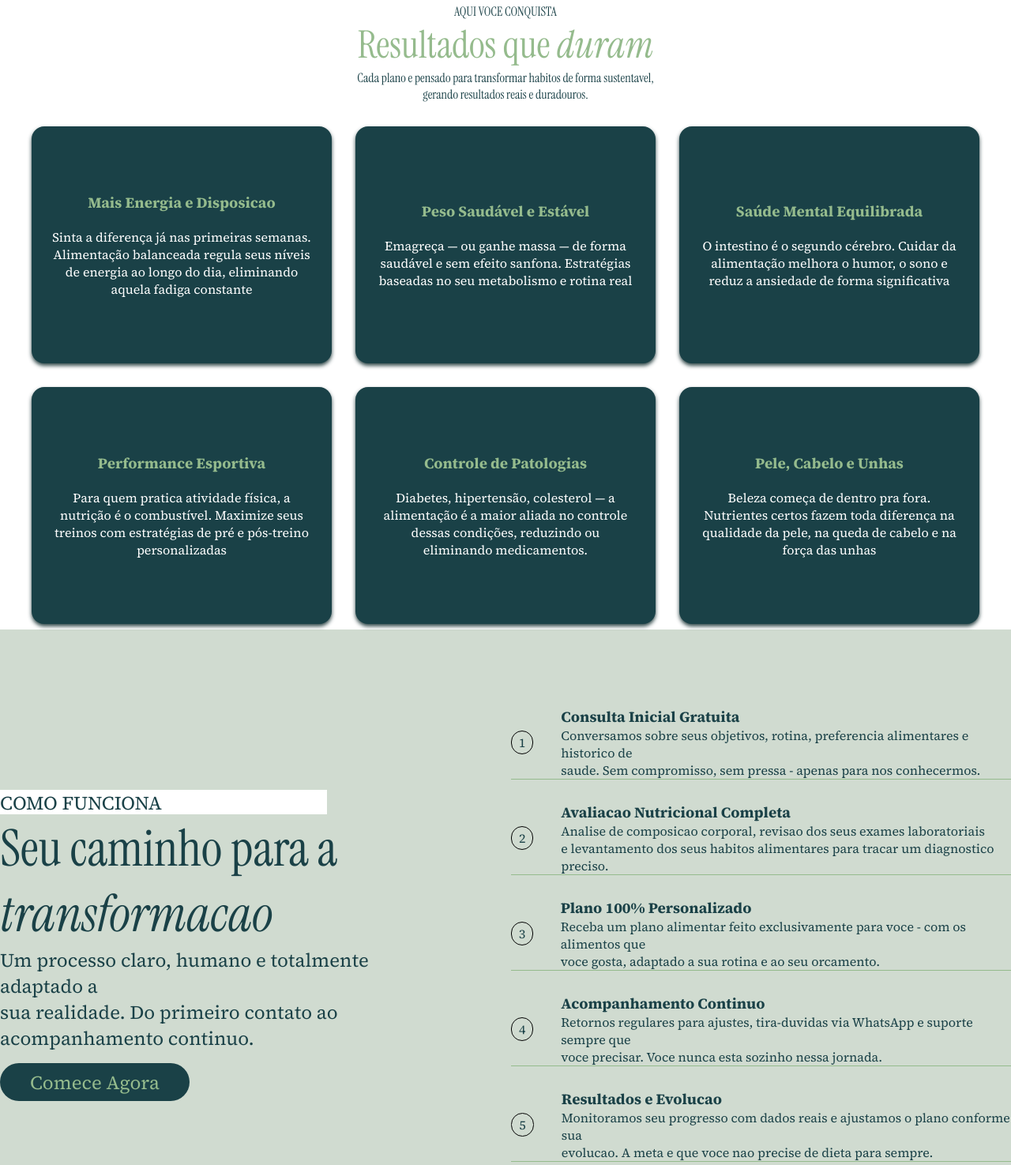
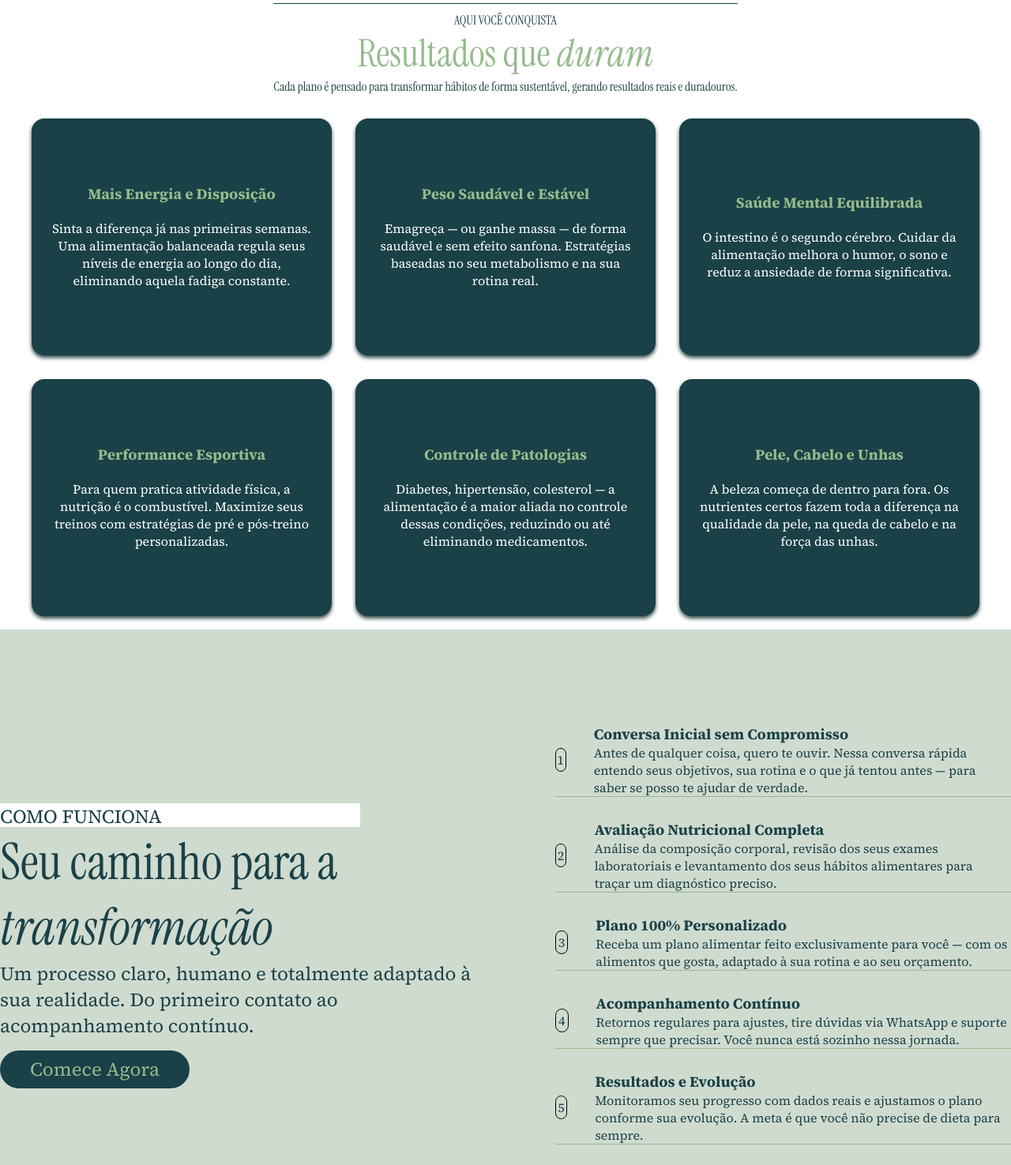
Before and after one commit to andersonhbc/Nutri-page, a plain HTML site: page index.html in a window 1280 px wide. Shown: the part 805-2280 px from the top of the page at 79% size. Drawn offline with Linux system fonts and the light colour scheme; a web font is replaced by a local one.

Commit message:
Update index.html

```diff
--- a/index.html
+++ b/index.html
@@ -1,5 +1,5 @@
 <!DOCTYPE html>
-<html lang="en">
+<html lang="pt-BR">
 <head>
     <meta charset="UTF-8">
     <meta name="viewport" content="width=device-width, initial-scale=1.0">
@@ -7,14 +7,12 @@
     <link rel="preconnect" href="https://fonts.gstatic.com" crossorigin>
     <link href="https://fonts.googleapis.com/css2?family=Instrument+Serif:ital@0;1&family=Oranienbaum&family=Saira+Semi+Condensed:wght@100;200;300;400;500;600;700;800;900&family=Trocchi&display=swap" rel="stylesheet">
     <link rel="preconnect" href="https://fonts.googleapis.com">
-    <link rel="preconnect" href="https://fonts.googleapis.com">
     <link rel="preconnect" href="https://fonts.gstatic.com" crossorigin>
     <link href="https://fonts.googleapis.com/css2?family=DM+Serif+Display:ital@0;1&family=Inter:ital,opsz,wght@0,14..32,100..900;1,14..32,100..900&family=Source+Serif+4:ital,opsz,wght@0,8..60,200..900;1,8..60,200..900&display=swap" rel="stylesheet">
     <link rel="stylesheet" href="style.css">
-    <title>Felipe Nunes - Nutricao</title>
+    <title>Felipe Nunes - Nutrição</title>
 </head>
 <body>
- <!-- Header - Nav Menu-->
 
     <nav id="nav-bar">
         <div class="nav-logo">
@@ -24,10 +22,9 @@
             <ul>
                 <a href="#resultados"><li>Resultados</li></a>
                 <a href="#processo"><li>Processo</li></a>
-                <a href="#duvidas-fq"><li>Duvidas</li></a>
+                <a href="#duvidas-fq"><li>Dúvidas</li></a>
                 <a href="https://api.whatsapp.com/message/5PMUPVHANA3YD1?autoload=1&app_absent=0&utm_source=ig"><li><button class="contato">Contato</button></li></a>
             </ul>
-
         </div>
         <button class="hamburger">
             <span></span>
@@ -36,174 +33,150 @@
         </button>
     </nav>
 
-
-<!-- Section Hero-->
     <section id="hero">
         <div class="hero-left">
             <div class="hero-title">
                 <h1>Escolha,<br> <span class="hightlight">viver <em>melhor</em>.</span></h1>
-
                 <p>Transformo sua relação com a alimentação através de um acompanhamento nutricional feito exclusivamente para você — sem dietas impossíveis, sem sofrimento.</p>
             </div>
             <a href="https://api.whatsapp.com/message/5PMUPVHANA3YD1?autoload=1&app_absent=0&utm_source=ig"><button class="whatsapp">Agendar Consulta</button></a>
         </div>
-
         <div class="hero-right">
-        <img src="./AssetsWeb/HERO IMG.png" alt="">
+            <img src="./AssetsWeb/HERO IMG.png" alt="Felipe Nunes, Nutricionista">
             <div class="img-legend">
                 <h2>Felipe Nunes</h2>
                 <p>NUTRICIONISTA</p>
             </div>
         </div>
-
     </section>
 
-
-
-<!-- Section Resultados-->
     <section id="resultados">
         <div class="resultados-title">
-        <p>AQUI VOCE CONQUISTA</p>
+            <p>AQUI VOCÊ CONQUISTA</p>
             <h1>Resultados que <em>duram</em></h1>
-        <p>Cada plano e pensado para transformar habitos de forma sustentavel,<br> gerando resultados reais e duradouros.</br></p>
+            <p>Cada plano é pensado para transformar hábitos de forma sustentável, gerando resultados reais e duradouros.</p>
         </div>
         <div id="resultados-cards">
             <div class="card-res">
-            <h3>Mais Energia e Disposicao</h3>
-            <p>Sinta a diferença já nas primeiras semanas. Alimentação balanceada regula seus níveis de energia ao longo do dia, eliminando aquela fadiga constante</p>
+                <h3>Mais Energia e Disposição</h3>
+                <p>Sinta a diferença já nas primeiras semanas. Uma alimentação balanceada regula seus níveis de energia ao longo do dia, eliminando aquela fadiga constante.</p>
             </div>
             <div class="card-res">
                 <h3>Peso Saudável e Estável</h3>
-            <p>Emagreça — ou ganhe massa — de forma saudável e sem efeito sanfona. Estratégias baseadas no seu metabolismo e rotina real</p>
+                <p>Emagreça — ou ganhe massa — de forma saudável e sem efeito sanfona. Estratégias baseadas no seu metabolismo e na sua rotina real.</p>
             </div>
             <div class="card-res">
                 <h3>Saúde Mental Equilibrada</h3>
-            <p>O intestino é o segundo cérebro. Cuidar da alimentação melhora o humor, o sono e reduz a ansiedade de forma significativa</p>
+                <p>O intestino é o segundo cérebro. Cuidar da alimentação melhora o humor, o sono e reduz a ansiedade de forma significativa.</p>
             </div>
             <div class="card-res">
                 <h3>Performance Esportiva</h3>
-            <p>Para quem pratica atividade física, a nutrição é o combustível. Maximize seus treinos com estratégias de pré e pós-treino personalizadas</p>
+                <p>Para quem pratica atividade física, a nutrição é o combustível. Maximize seus treinos com estratégias de pré e pós-treino personalizadas.</p>
             </div>
             <div class="card-res">
                 <h3>Controle de Patologias</h3>
-            <p>Diabetes, hipertensão, colesterol — a alimentação é a maior aliada no controle dessas condições, reduzindo ou eliminando medicamentos.</p>
+                <p>Diabetes, hipertensão, colesterol — a alimentação é a maior aliada no controle dessas condições, reduzindo ou até eliminando medicamentos.</p>
             </div>
             <div class="card-res">
                 <h3>Pele, Cabelo e Unhas</h3>
-            <p>Beleza começa de dentro pra fora. Nutrientes certos fazem toda diferença na qualidade da pele, na queda de cabelo e na força das unhas</p>
+                <p>A beleza começa de dentro para fora. Os nutrientes certos fazem toda a diferença na qualidade da pele, na queda de cabelo e na força das unhas.</p>
             </div>
         </div>
     </section>
 
-<!-- Section Processo-->
-
     <section id="processo">
         <div class="processo-left">
             <span class="como-funciona"><p>COMO FUNCIONA</p></span>
-        <h1>Seu caminho para a<br><em>transformacao</em></h1>
-        <p>Um processo claro, humano e totalmente adaptado a<br>sua realidade. Do primeiro contato ao<br> acompanhamento continuo. </p>
+            <h1>Seu caminho para a<br><em>transformação</em></h1>
+            <p>Um processo claro, humano e totalmente adaptado à sua realidade. Do primeiro contato ao acompanhamento contínuo.</p>
             <button class="comece-agora">Comece Agora</button>
         </div>
-
         <div class="processo-right">
-
             <div class="step-content">
                 <div class="step-number">1</div>
                 <div class="step-info">
-                    <h3>Consulta Inicial Gratuita</h3>
-                    <p>Conversamos sobre seus objetivos, rotina, preferencia alimentares e historico  de <br> saude. Sem compromisso, sem pressa - apenas para nos conhecermos.</p>
+                    <h3>Conversa Inicial sem Compromisso</h3>
+                    <p>Antes de qualquer coisa, quero te ouvir. Nessa conversa rápida entendo seus objetivos, sua rotina e o que já tentou antes — para saber se posso te ajudar de verdade.</p>
                 </div>
             </div>
-
             <div class="step-content">
                 <div class="step-number">2</div>
                 <div class="step-info">
-                    <h3>Avaliacao Nutricional Completa</h3>
-                    <p>Analise de composicao corporal, revisao dos seus exames laboratoriais<br> e levantamento dos seus habitos alimentares para tracar um diagnostico preciso.</p>
+                    <h3>Avaliação Nutricional Completa</h3>
+                    <p>Análise da composição corporal, revisão dos seus exames laboratoriais e levantamento dos seus hábitos alimentares para traçar um diagnóstico preciso.</p>
                 </div>
             </div>
-
             <div class="step-content">
                 <div class="step-number">3</div>
                 <div class="step-info">
                     <h3>Plano 100% Personalizado</h3>
-                    <p>Receba um plano alimentar feito exclusivamente para voce - com os alimentos que <br> voce gosta, adaptado a sua rotina e ao seu orcamento.</p>
+                    <p>Receba um plano alimentar feito exclusivamente para você — com os alimentos que gosta, adaptado à sua rotina e ao seu orçamento.</p>
                 </div>
             </div>
             <div class="step-content">
                 <div class="step-number">4</div>
                 <div class="step-info">
-                    <h3>Acompanhamento Continuo</h3>
-                    <p>Retornos regulares para ajustes, tira-duvidas via WhatsApp e suporte sempre que <br> voce precisar. Voce nunca esta sozinho nessa jornada.</p>
+                    <h3>Acompanhamento Contínuo</h3>
+                    <p>Retornos regulares para ajustes, tire dúvidas via WhatsApp e suporte sempre que precisar. Você nunca está sozinho nessa jornada.</p>
                 </div>
             </div>
-
             <div class="step-content">
                 <div class="step-number">5</div>
                 <div class="step-info">
-                    <h3>Resultados e Evolucao</h3>
-                    <p>Monitoramos seu progresso com dados reais e ajustamos o plano conforme sua <br> evolucao. A meta e que voce nao precise de dieta para sempre.</p>
+                    <h3>Resultados e Evolução</h3>
+                    <p>Monitoramos seu progresso com dados reais e ajustamos o plano conforme sua evolução. A meta é que você não precise de dieta para sempre.</p>
                 </div>
             </div>
         </div>
     </section>
 
-
-<!--Seciton Duvidas Frequentes-->
     <section id="duvidas-fq">
         <div class="fq-left">
-        <p>DUVIDAS FREQUENTES</p>
+            <p>DÚVIDAS FREQUENTES</p>
             <h2>Perguntas que <br> todo mundo <em>tem</em></h2>
-        <p>Nao encontrou sua resposta? Me chame no WhatsApp</p>
-        <a href="https://api.whatsapp.com/message/5PMUPVHANA3YD1?autoload=1&app_absent=0&utm_source=ig"><button>Tirar Duvida</button></a>
+            <p>Não encontrou sua resposta? Me chame no WhatsApp.</p>
+            <a href="https://api.whatsapp.com/message/5PMUPVHANA3YD1?autoload=1&app_absent=0&utm_source=ig"><button>Tirar Dúvida</button></a>
         </div>
-
         <div class="fq-right">
             <div class="fq-card">
-            <button class="fq-btn"><p>Preciso fazer exames antes da consulta? </p> </button>
-
+                <button class="fq-btn"><p>Preciso fazer exames antes da consulta?</p></button>
                 <p class="fq-answer">Não é obrigatório, mas se você já tiver exames recentes (até 6 meses), ótimo — eles enriquecem bastante a avaliação. Caso não tenha, posso solicitar os que forem necessários durante a consulta.</p>
             </div>
             <div class="fq-card">
-            <button class="fq-btn"><p >O plano alimentar e muito restritivo?</p></button>
+                <button class="fq-btn"><p>O plano alimentar é muito restritivo?</p></button>
                 <p class="fq-answer">De forma alguma. Acredito em nutrição prazerosa e sustentável. O plano é construído com base nos alimentos que você já gosta e consome — sem proibições desnecessárias. Alimentação saudável não precisa ser chata.</p>
             </div>
             <div class="fq-card">
-            <button class="fq-btn"><p>As consultas sao presenciais ou online? </p></button>
+                <button class="fq-btn"><p>As consultas são presenciais ou online?</p></button>
                 <p class="fq-answer">Ofereço as duas modalidades! As consultas online têm a mesma qualidade das presenciais — utilizamos plataformas seguras para videochamada e o envio do plano é feito digitalmente de forma prática e organizada.</p>
             </div>
             <div class="fq-card">
-           <button class="fq-btn"><p>Em quanto tempo vou ver resultados? </p></button>
+                <button class="fq-btn"><p>Em quanto tempo vou ver resultados?</p></button>
                 <p class="fq-answer">Depende dos seus objetivos e do seu ponto de partida, mas a maioria dos meus pacientes relata sentir mais energia e disposição já nas primeiras 2 semanas. Mudanças corporais começam a aparecer a partir do primeiro mês com consistência.</p>
             </div>
             <div class="fq-card">
-            <button class="fq-btn"><p>Posso seguir o plano mesmo com a vida agitada? </p></button>
-
+                <button class="fq-btn"><p>Posso seguir o plano mesmo com a vida agitada?</p></button>
                 <p class="fq-answer">Sim! A praticidade é um dos pilares do meu trabalho. O plano leva em conta sua rotina — inclusive para quem come fora de casa, viaja com frequência ou tem pouco tempo para cozinhar. Soluções simples fazem toda a diferença.</p>
             </div>
             <div class="fq-card">
-           <button class="fq-btn"><p>Atendo criancas, gestantes e idosos? </p></button>
-
+                <button class="fq-btn"><p>Atende crianças, gestantes e idosos?</p></button>
                 <p class="fq-answer">Sim! Tenho formação e experiência para atender todas as fases da vida. Cada fase tem suas particularidades nutricionais e um cuidado especializado — é um trabalho que me apaixona.</p>
             </div>
         </div>
-
     </section>
-<!--Footer Section-->
 
     <footer>
         <div class="footer-left">
-    <p>Av. dos Holandeses, 06 - Ponta D'areia, São Luís - MA, 65075-650, Brasil</p>
+            <p>Av. dos Holandeses, 06 — Ponta D'Areia, São Luís - MA, 65075-650, Brasil</p>
         </div>
-
         <div class="footer-right">
             <div class="insta">
-         <img src="./AssetsWeb/instagram-icon-svgrepo-com.svg" alt="">
+                <img src="./AssetsWeb/instagram-icon-svgrepo-com.svg" alt="Instagram">
                 <p>Felipe Nunes | Nutricionista</p>
             </div>
-
         </div>
     </footer>
+
     <script src="script.js"></script>
 </body>
 </html>
```
Lines whose indentation alone changed are shown as unchanged.
